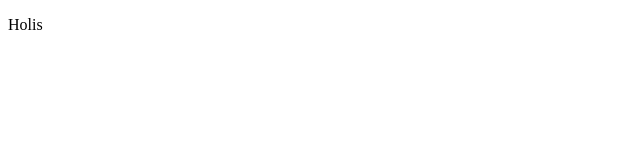
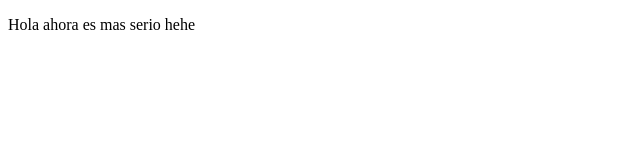
Before and after one commit to walterlul/proyectoDemoCursoPrework, a plain HTML site: page index.html in a window 1280 px wide. Shown: the whole page, without its empty margins (0-640 px from the left). Drawn offline with Linux system fonts and the light colour scheme.

Commit message:
cambios serios

```diff
--- a/index.html
+++ b/index.html
@@ -7,6 +7,6 @@
     <title>Hola</title>
 </head>
 <body>
-    <p>Holis</p>
+    <p>Hola ahora es mas serio hehe</p>
 </body>
 </html>
```
